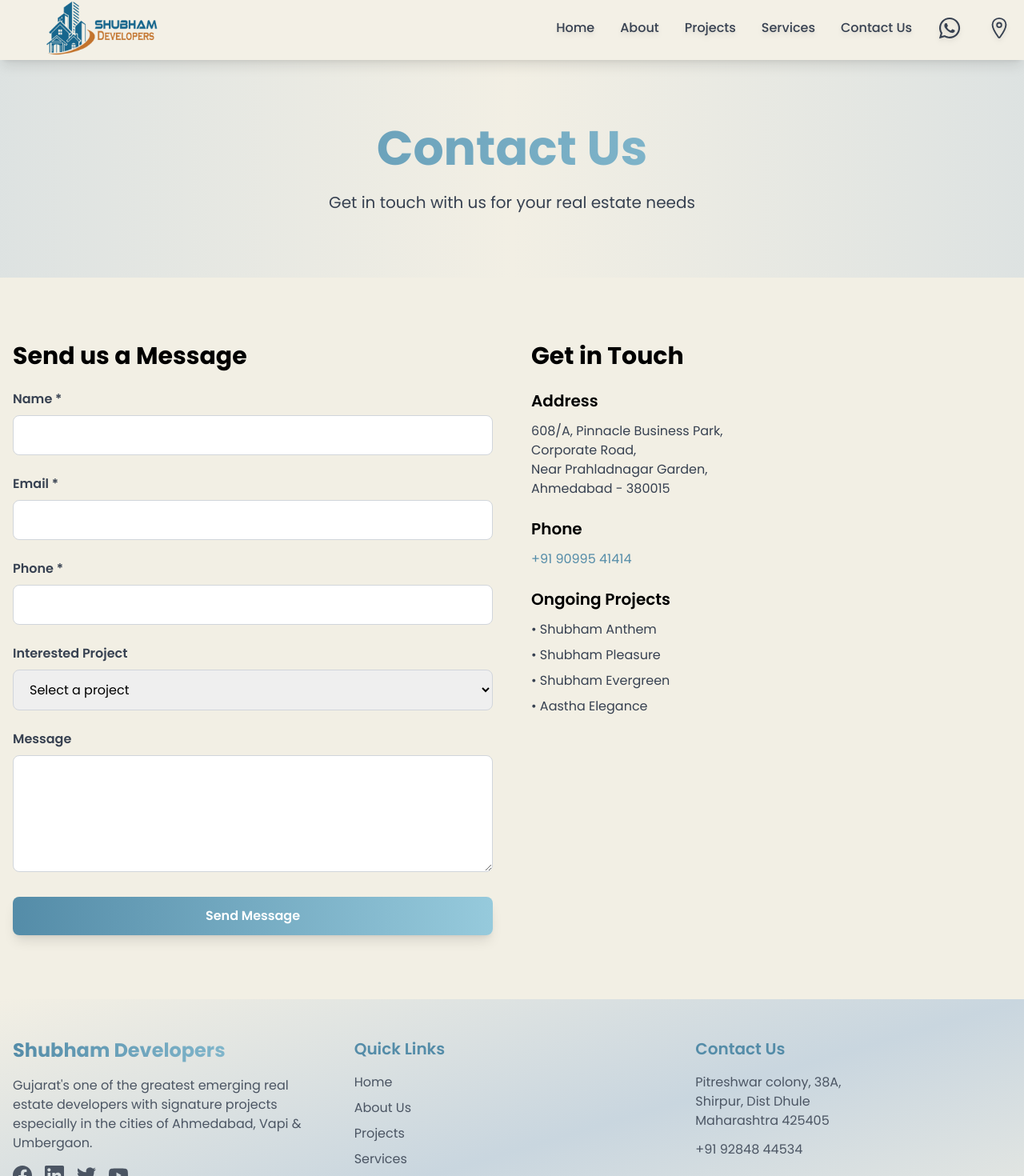
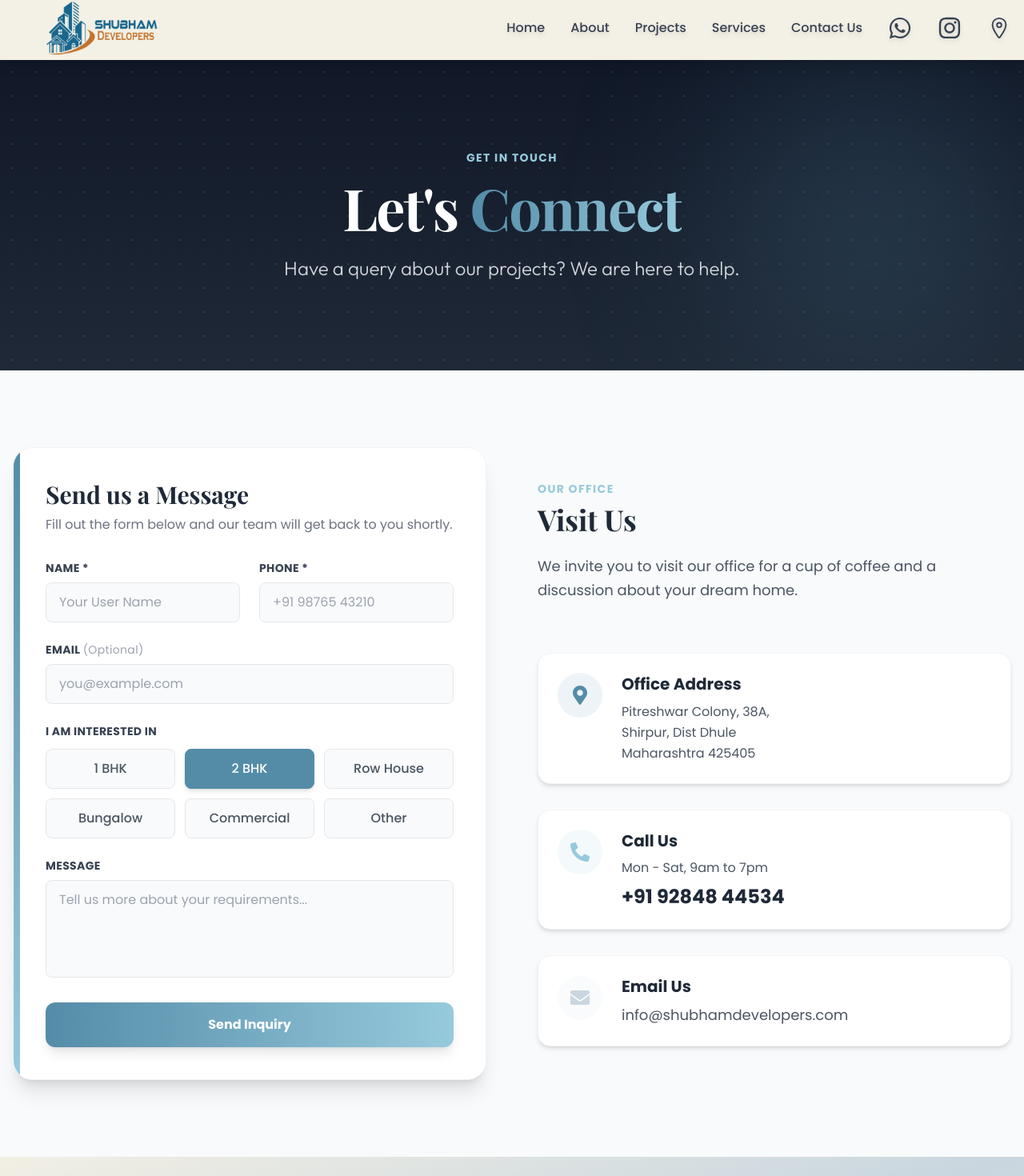
Before and after one commit to CodeWithLakhan/ShubhamDevelopers, a React (Create React App) app: page /contact in a window 1280 px wide. Shown: the part 5-1475 px from the top of the page at 80% size. Built offline with nearby package versions, Linux system fonts and the light colour scheme; a web font is replaced by a local one.

Commit message:
changes done

```diff
--- a/src/components/Footer.js
+++ b/src/components/Footer.js
@@ -10,31 +10,9 @@
           <div>
             <h3 className="text-2xl font-bold mb-4 bg-gradient-to-r from-primary to-secondary bg-clip-text text-transparent">Shubham Developers</h3>
             <p className="text-gray-600 mb-4">
-              Gujarat's one of the greatest emerging real estate developers with signature projects
-              especially in the cities of Ahmedabad, Vapi & Umbergaon.
+              An emerging real estate force in Shirpur, Shubham Developers delivers quality-driven projects with a focus on trust, design, and long-term value.
             </p>
-            <div className="flex space-x-4">
-              <button className="text-gray-600 hover:text-primary transition">
-                <svg className="w-6 h-6" fill="currentColor" viewBox="0 0 24 24">
-                  <path d="M24 12.073c0-6.627-5.373-12-12-12s-12 5.373-12 12c0 5.99 4.388 10.954 10.125 11.854v-8.385H7.078v-3.47h3.047V9.43c0-3.007 1.792-4.669 4.533-4.669 1.312 0 2.686.235 2.686.235v2.953H15.83c-1.491 0-1.956.925-1.956 1.874v2.25h3.328l-.532 3.47h-2.796v8.385C19.612 23.027 24 18.062 24 12.073z"/>
-                </svg>
-              </button>
-              <button className="text-gray-600 hover:text-primary transition">
-                <svg className="w-6 h-6" fill="currentColor" viewBox="0 0 24 24">
-                  <path d="M20.447 20.452h-3.554v-5.569c0-1.328-.027-3.037-1.852-3.037-1.853 0-2.136 1.445-2.136 2.939v5.667H9.351V9h3.414v1.561h.046c.477-.9 1.637-1.85 3.37-1.85 3.601 0 4.267 2.37 4.267 5.455v6.286zM5.337 7.433c-1.144 0-2.063-.926-2.063-2.065 0-1.138.92-2.063 2.063-2.063 1.14 0 2.064.925 2.064 2.063 0 1.139-.925 2.065-2.064 2.065zm1.782 13.019H3.555V9h3.564v11.452zM22.225 0H1.771C.792 0 0 .774 0 1.729v20.542C0 23.227.792 24 1.771 24h20.451C23.2 24 24 23.227 24 22.271V1.729C24 .774 23.2 0 22.222 0h.003z"/>
-                </svg>
-              </button>
-              <button className="text-gray-600 hover:text-primary transition">
-                <svg className="w-6 h-6" fill="currentColor" viewBox="0 0 24 24">
-                  <path d="M23.953 4.57a10 10 0 01-2.825.775 4.958 4.958 0 002.163-2.723c-.951.555-2.005.959-3.127 1.184a4.92 4.92 0 00-8.384 4.482C7.69 8.095 4.067 6.13 1.64 3.162a4.822 4.822 0 00-.666 2.475c0 1.71.87 3.213 2.188 4.096a4.904 4.904 0 01-2.228-.616v.06a4.923 4.923 0 003.946 4.827 4.996 4.996 0 01-2.212.085 4.936 4.936 0 004.604 3.417 9.867 9.867 0 01-6.102 2.105c-.39 0-.779-.023-1.17-.067a13.995 13.995 0 007.557 2.209c9.053 0 13.998-7.496 13.998-13.985 0-.21 0-.42-.015-.63A9.935 9.935 0 0024 4.59z"/>
-                </svg>
-              </button>
-              <button className="text-gray-600 hover:text-primary transition">
-                <svg className="w-6 h-6" fill="currentColor" viewBox="0 0 24 24">
-                  <path d="M23.498 6.186a3.016 3.016 0 0 0-2.122-2.136C19.505 3.545 12 3.545 12 3.545s-7.505 0-9.377.505A3.017 3.017 0 0 0 .502 6.186C0 8.07 0 12 0 12s0 3.93.502 5.814a3.016 3.016 0 0 0 2.122 2.136c1.871.505 9.376.505 9.376.505s7.505 0 9.377-.505a3.015 3.015 0 0 0 2.122-2.136C24 15.93 24 12 24 12s0-3.93-.502-5.814zM9.545 15.568V8.432L15.818 12l-6.273 3.568z"/>
-                </svg>
-              </button>
-            </div>
+
           </div>
 
           {/* Quick Links */}
--- a/src/components/Header.js
+++ b/src/components/Header.js
@@ -1,6 +1,6 @@
 import React, { useState } from 'react';
 import { Link } from 'react-router-dom';
-import { FaWhatsapp } from "react-icons/fa";
+import { FaWhatsapp, FaInstagram } from "react-icons/fa";
 import { IoLocationOutline } from "react-icons/io5";
 
 
@@ -49,6 +49,15 @@
               aria-label="WhatsApp"
             >
               <FaWhatsapp className="text-3xl" />
+            </a>
+            <a
+              href="https://www.instagram.com/my1st_residence?igsh=MTdxbm42OHp3MTNpaQ%3D%3D"
+              target="_blank"
+              rel="noopener noreferrer"
+              className="text-gray-700 hover:text-pink-600 transition-colors animate-heartbeat drop-shadow-md"
+              aria-label="Instagram"
+            >
+              <FaInstagram className="text-3xl" />
             </a>
             <a
               href="https://maps.app.goo.gl/jUoxAuLJKR5HVz4A7"
--- a/src/pages/ContactPage/contact.js
+++ b/src/pages/ContactPage/contact.js
@@ -1,11 +1,12 @@
 import React, { useState } from 'react';
+import { FaPhoneAlt, FaMapMarkerAlt, FaEnvelope } from 'react-icons/fa';
 
 const Contact = () => {
   const [formData, setFormData] = useState({
     name: '',
     email: '',
     phone: '',
-    project: '',
+    propertyType: '2 BHK', // Default value
     message: ''
   });
 
@@ -18,37 +19,53 @@
 
   const handleSubmit = (e) => {
     e.preventDefault();
-    // Handle form submission
     console.log('Form submitted:', formData);
     alert('Thank you for your inquiry! We will get back to you soon.');
   };
 
+  const propertyTypes = [
+    '1 BHK',
+    '2 BHK',
+    'Row House',
+    'Bungalow',
+    'Commercial',
+    'Other'
+  ];
+
   return (
-    <div className="min-h-screen bg-background">
+    <div className="min-h-screen bg-white">
       {/* Hero Section */}
-      <section className="bg-gradient-to-r from-accent/50 via-background to-accent/50 text-gray-800 py-20">
-        <div className="container mx-auto px-4">
-          <div className="text-center">
-            <h1 className="text-5xl md:text-6xl font-bold mb-6 bg-gradient-to-r from-primary to-secondary bg-clip-text text-transparent">Contact Us</h1>
-            <p className="text-xl text-gray-700">
-              Get in touch with us for your real estate needs
+      <section className="relative py-28 bg-gradient-to-b from-gray-900 to-gray-800 text-white overflow-hidden">
+        <div className="absolute inset-0 opacity-10" style={{ backgroundImage: 'radial-gradient(circle, #ffffff 1px, transparent 1px)', backgroundSize: '30px 30px' }}></div>
+        <div className="absolute top-0 right-0 w-96 h-96 bg-primary/20 rounded-full blur-[100px]"></div>
+
+        <div className="container mx-auto px-4 relative z-10 text-center">
+          <span className="text-secondary font-bold tracking-widest uppercase text-sm mb-4 block animate-fade-in-up">Get In Touch</span>
+          <h1 className="text-5xl md:text-7xl font-heading font-bold mb-6 tracking-tight">
+            Let's <span className="text-transparent bg-clip-text bg-gradient-to-r from-primary to-secondary">Connect</span>
+          </h1>
+          <p className="text-xl md:text-2xl text-gray-300 font-body font-light max-w-2xl mx-auto">
+            Have a query about our projects? We are here to help.
           </p>
-          </div>
         </div>
       </section>
 
       {/* Contact Section */}
-      <section className="py-20">
+      <section className="py-24 bg-gray-50">
         <div className="container mx-auto px-4">
-          <div className="grid grid-cols-1 lg:grid-cols-2 gap-12">
+          <div className="grid grid-cols-1 lg:grid-cols-2 gap-16 max-w-7xl mx-auto">
+
             {/* Contact Form */}
+            <div className="bg-white p-8 md:p-10 rounded-3xl shadow-xl border border-gray-100 relative overflow-hidden group">
+              <div className="absolute top-0 left-0 w-2 h-full bg-gradient-to-b from-primary to-secondary"></div>
+
+              <h2 className="text-3xl font-heading font-bold mb-2 text-gray-800">Send us a Message</h2>
+              <p className="text-gray-500 mb-8">Fill out the form below and our team will get back to you shortly.</p>
+
+              <form onSubmit={handleSubmit} className="space-y-6">
+                <div className="grid grid-cols-1 md:grid-cols-2 gap-6">
                   <div>
-              <h2 className="text-3xl font-bold mb-6">Send us a Message</h2>
-              <form onSubmit={handleSubmit} className="space-y-6">
-                <div>
-                  <label htmlFor="name" className="block text-gray-700 font-semibold mb-2">
-                    Name *
-                  </label>
+                    <label htmlFor="name" className="block text-gray-700 font-bold mb-2 text-sm uppercase tracking-wide">Name *</label>
                     <input
                       type="text"
                       id="name"
@@ -56,27 +73,12 @@
                       required
                       value={formData.name}
                       onChange={handleChange}
-                    className="w-full px-4 py-3 border border-gray-300 rounded-lg focus:ring-2 focus:ring-primary focus:border-transparent"
+                      placeholder="Your User Name"
+                      className="w-full px-4 py-3 bg-gray-50 border border-gray-200 rounded-lg focus:ring-2 focus:ring-primary focus:border-transparent transition-all outline-none hover:bg-white"
                     />
                   </div>
                   <div>
-                  <label htmlFor="email" className="block text-gray-700 font-semibold mb-2">
-                    Email *
-                  </label>
-                  <input
-                    type="email"
-                    id="email"
-                    name="email"
-                    required
-                    value={formData.email}
-                    onChange={handleChange}
-                    className="w-full px-4 py-3 border border-gray-300 rounded-lg focus:ring-2 focus:ring-primary focus:border-transparent"
-                  />
-                </div>
-                <div>
-                  <label htmlFor="phone" className="block text-gray-700 font-semibold mb-2">
-                    Phone *
-                  </label>
+                    <label htmlFor="phone" className="block text-gray-700 font-bold mb-2 text-sm uppercase tracking-wide">Phone *</label>
                     <input
                       type="tel"
                       id="phone"
@@ -84,79 +86,123 @@
                       required
                       value={formData.phone}
                       onChange={handleChange}
-                    className="w-full px-4 py-3 border border-gray-300 rounded-lg focus:ring-2 focus:ring-primary focus:border-transparent"
+                      placeholder="+91 98765 43210"
+                      className="w-full px-4 py-3 bg-gray-50 border border-gray-200 rounded-lg focus:ring-2 focus:ring-primary focus:border-transparent transition-all outline-none hover:bg-white"
                     />
                   </div>
+                </div>
+
                 <div>
-                  <label htmlFor="project" className="block text-gray-700 font-semibold mb-2">
-                    Interested Project
+                  <label htmlFor="email" className="block text-gray-700 font-bold mb-2 text-sm uppercase tracking-wide">Email <span className="text-gray-400 font-normal normal-case">(Optional)</span></label>
+                  <input
+                    type="email"
+                    id="email"
+                    name="email"
+                    value={formData.email}
+                    onChange={handleChange}
+                    placeholder="you@example.com"
+                    className="w-full px-4 py-3 bg-gray-50 border border-gray-200 rounded-lg focus:ring-2 focus:ring-primary focus:border-transparent transition-all outline-none hover:bg-white"
+                  />
+                </div>
+
+                <div>
+                  <label className="block text-gray-700 font-bold mb-3 text-sm uppercase tracking-wide">I am interested in</label>
+                  <div className="grid grid-cols-2 md:grid-cols-3 gap-3">
+                    {propertyTypes.map((type) => (
+                      <label key={type} className="relative cursor-pointer">
+                        <input
+                          type="radio"
+                          name="propertyType"
+                          value={type}
+                          checked={formData.propertyType === type}
+                          onChange={handleChange}
+                          className="peer sr-only"
+                        />
+                        <div className="w-full px-4 py-3 bg-gray-50 border border-gray-200 text-gray-600 rounded-lg text-center font-medium transition-all peer-checked:bg-primary peer-checked:text-white peer-checked:border-primary hover:bg-gray-100 peer-checked:shadow-md">
+                          {type}
+                        </div>
                       </label>
-                  <select
-                    id="project"
-                    name="project"
-                    value={formData.project}
-                    onChange={handleChange}
-                    className="w-full px-4 py-3 border border-gray-300 rounded-lg focus:ring-2 focus:ring-primary focus:border-transparent"
-                  >
-                    <option value="">Select a project</option>
-                    <option value="shubham-evergreen">Shubham Evergreen</option>
-                    <option value="shubham-anthem">Shubham Anthem</option>
-                    <option value="shubham-pleasure">Shubham Pleasure</option>
-                    <option value="aastha-elegance">Aastha Elegance</option>
-                  </select>
+                    ))}
                   </div>
+                </div>
+
                 <div>
-                  <label htmlFor="message" className="block text-gray-700 font-semibold mb-2">
-                    Message
-                  </label>
+                  <label htmlFor="message" className="block text-gray-700 font-bold mb-2 text-sm uppercase tracking-wide">Message</label>
                   <textarea
                     id="message"
                     name="message"
-                    rows="5"
+                    rows="4"
                     value={formData.message}
                     onChange={handleChange}
-                    className="w-full px-4 py-3 border border-gray-300 rounded-lg focus:ring-2 focus:ring-primary focus:border-transparent"
+                    placeholder="Tell us more about your requirements..."
+                    className="w-full px-4 py-3 bg-gray-50 border border-gray-200 rounded-lg focus:ring-2 focus:ring-primary focus:border-transparent transition-all outline-none hover:bg-white resize-none"
                   ></textarea>
                 </div>
+
                 <button
                   type="submit"
-                  className="w-full bg-gradient-to-r from-primary to-secondary text-white px-6 py-3 rounded-lg font-semibold hover:from-primary hover:to-secondary transition shadow-lg"
+                  className="w-full bg-gradient-to-r from-primary to-secondary text-white px-8 py-4 rounded-xl font-bold shadow-lg hover:shadow-2xl hover:scale-[1.02] transition-all duration-300"
                 >
-                  Send Message
+                  Send Inquiry
                 </button>
               </form>
             </div>
 
             {/* Contact Info */}
+            <div className="space-y-8 flex flex-col justify-center">
               <div>
-              <h2 className="text-3xl font-bold mb-6">Get in Touch</h2>
-              <div className="space-y-6">
-                <div>
-                  <h3 className="text-xl font-semibold mb-3">Address</h3>
-                  <p className="text-gray-700">
-                    608/A, Pinnacle Business Park,<br />
-                    Corporate Road,<br />
-                    Near Prahladnagar Garden,<br />
-                    Ahmedabad - 380015
+                <span className="text-secondary font-bold tracking-widest uppercase text-sm mb-2 block">Our Office</span>
+                <h2 className="text-4xl font-heading font-bold mb-6 text-gray-800">Visit Us</h2>
+                <p className="text-gray-600 leading-relaxed text-lg mb-8">
+                  We invite you to visit our office for a cup of coffee and a discussion about your dream home.
                 </p>
               </div>
+
+              <div className="grid gap-8">
+                {/* Address Card */}
+                <div className="flex items-start gap-6 p-6 bg-white rounded-2xl shadow-md border border-gray-100 hover:border-primary/30 transition-all hover:-translate-y-1">
+                  <div className="w-14 h-14 bg-primary/10 rounded-full flex items-center justify-center text-primary text-2xl shrink-0">
+                    <FaMapMarkerAlt />
+                  </div>
                   <div>
-                  <h3 className="text-xl font-semibold mb-3">Phone</h3>
-                  <a href="tel:+919099541414" className="text-primary hover:text-secondary transition">
-                    +91 90995 41414
+                    <h3 className="text-xl font-bold text-gray-800 mb-2">Office Address</h3>
+                    <p className="text-gray-600 leading-relaxed">
+                      Pitreshwar Colony, 38A,<br />
+                      Shirpur, Dist Dhule<br />
+                      Maharashtra 425405
+                    </p>
+                  </div>
+                </div>
+
+                {/* Phone Card */}
+                <div className="flex items-start gap-6 p-6 bg-white rounded-2xl shadow-md border border-gray-100 hover:border-primary/30 transition-all hover:-translate-y-1">
+                  <div className="w-14 h-14 bg-secondary/10 rounded-full flex items-center justify-center text-secondary text-2xl shrink-0">
+                    <FaPhoneAlt />
+                  </div>
+                  <div>
+                    <h3 className="text-xl font-bold text-gray-800 mb-2">Call Us</h3>
+                    <p className="text-gray-600 mb-2">Mon - Sat, 9am to 7pm</p>
+                    <a href="tel:+919284844534" className="text-2xl font-bold text-gray-800 hover:text-primary transition-colors block">
+                      +91 92848 44534
                     </a>
                   </div>
+                </div>
+
+                 {/* Email Card (Optional/Generic) */}
+                <div className="flex items-start gap-6 p-6 bg-white rounded-2xl shadow-md border border-gray-100 hover:border-primary/30 transition-all hover:-translate-y-1">
+                   <div className="w-14 h-14 bg-accent/10 rounded-full flex items-center justify-center text-accent text-2xl shrink-0">
+                     <FaEnvelope />
+                   </div>
                    <div>
-                  <h3 className="text-xl font-semibold mb-3">Ongoing Projects</h3>
-                  <ul className="space-y-2 text-gray-700">
-                    <li>• Shubham Anthem</li>
-                    <li>• Shubham Pleasure</li>
-                    <li>• Shubham Evergreen</li>
-                    <li>• Aastha Elegance</li>
-                  </ul>
+                     <h3 className="text-xl font-bold text-gray-800 mb-2">Email Us</h3>
+                     <a href="mailto:info@shubhamdevelopers.com" className="text-lg text-gray-600 hover:text-primary transition-colors">
+                       info@shubhamdevelopers.com
+                     </a>
                    </div>
                  </div>
               </div>
+            </div>
+
           </div>
         </div>
       </section>
--- a/src/pages/ProjectsPage/projects.js
+++ b/src/pages/ProjectsPage/projects.js
@@ -14,8 +14,8 @@
       name: 'Vrindavan Heights',
       location: 'Near Mandal gate, Mandal Shivar, Shirpur',
       description: '2BHK and 1 BHK Flats. A perfect blend of comfort and affordability.',
-      type: 'Residential',
-      status: 'ongoing',
+      tags: ['Residential', 'Flats', 'Budget Homes'],
+      status: ['completed' , 'ready possession'],
       images: [
         '/images/vrindawanHeightsv1.jpeg',
         '/images/vrindawanHeightsv2.jpg'
@@ -26,8 +26,8 @@
       name: 'Shubham Row House',
       location: 'Navjeevan Park, Near SPDM College',
       description: '2BHK Luxurious Row Houses designed for modern families.',
-      type: 'Residential',
-      status: 'ongoing',
+      tags: ['Residential', 'Row House', 'Modern Living'],
+      status: ['ongoing', 'booking open'],
       images: [
          '/images/ShubhamRowHouseV1.jpg',
          '/images/ShubhamRowHouseV2.jpg'
@@ -38,8 +38,8 @@
       name: '4BHK Luxurious Bunglow',
       location: 'Mahaveer Lawns, Mandal Shivar',
       description: 'Premium standalone bunglows offering privacy and grandeur. (Sold Out)',
-      type: 'Villas',
-      status: 'completed',
+      tags: ['Residential', 'Bunglow', 'Luxury'],
+      status: ['completed', 'sold out'],
       images: [
         '/images/BunglowSoldv1.jpeg',
         '/images/BunglowSoldv2.jpeg'
@@ -50,8 +50,8 @@
       name: 'Indramangal Apartment',
       location: 'Mahaveer Vihar, Near City pride Mall, Mandal Shivar, Shirpur',
       description: 'Classic residential 2BHK Flats defining standard urban living.',
-      type: 'Residential',
-      status: 'completed',
+      tags: ['Residential', 'Apartment', 'City Center'],
+      status: ['completed'],
       images: [
         '/images/IndramangalApartment.jpeg'
       ]
@@ -61,8 +61,8 @@
       name: 'Shubham Residency',
       location: 'Vasant anna nagar, Karvand road, Mandal Shivar, Shirpur',
       description: 'Premium standalone 2BHK Row Houses.',
-      type: 'Residential',
-      status: 'completed',
+      tags: ['Residential', 'Row House', 'Premium'],
+      status: ['ongoing'],
       images: [
         '/images/ShubhamResidencyView1.jpg',
         '/images/ShubhamResidencyView2.jpg'
@@ -73,8 +73,8 @@
       name: 'Shivtara Residency',
       location: 'Mahaveer Vihar, Near City pride mall, Mandal Shivar, Shirpur',
       description: '2BHK Luxurious Row Houses. ',
-      type: 'Residential',
-      status: 'completed',
+      tags: ['Residential', 'Row House', 'Luxury'],
+      status: ['ongoing'],
       images: [
         '/images/ShivtaraV1.jpg',
         '/images/ShivtaraV2.jpg'
@@ -84,7 +84,7 @@
 
   const filteredProjects = activeTab === 'all'
     ? projects
-    : projects.filter(project => project.status === activeTab);
+    : projects.filter(project => project.status.includes(activeTab));
 
   return (
     <div className="min-h-screen bg-white">
@@ -164,18 +164,31 @@
                     </div>
                   )}
 
-                  {/* Status Badge */}
-                  <div className={`absolute top-4 right-4 z-10 px-3 py-1 rounded-full text-xs font-bold uppercase tracking-wider text-white shadow-lg ${
-                    project.status === 'ongoing' ? 'bg-green-500' : 'bg-blue-500'
-                  }`}>
-                    {project.status}
+                  {/* Status Badges */}
+                  <div className="absolute top-4 right-4 z-10 flex flex-col gap-2 items-end">
+                    {project.status.map((status, idx) => (
+                      <div key={idx} className={`px-3 py-1 rounded-full text-xs font-bold uppercase tracking-wider text-white shadow-lg ${
+                        status === 'ongoing' ? 'bg-green-500' :
+                        status === 'completed' ? 'bg-blue-500' :
+                        status === 'booking open' ? 'bg-yellow-500' :
+                        'bg-red-500'
+                      }`}>
+                        {status}
+                      </div>
+                    ))}
                   </div>
                 </div>
 
                 {/* Content */}
                 <div className="p-8 flex flex-col flex-grow relative">
-                   {/* Type Tag */}
-                  <span className="text-secondary text-xs font-bold tracking-widest uppercase mb-2 block">{project.type}</span>
+                   {/* Tags */}
+                   <div className="flex flex-wrap gap-2 mb-3">
+                     {project.tags.map((tag, i) => (
+                       <span key={i} className="text-secondary text-[10px] font-bold tracking-widest uppercase bg-secondary/10 px-2 py-1 rounded-md">
+                         {tag}
+                       </span>
+                     ))}
+                   </div>
 
                   <h3 className="text-2xl font-heading font-bold text-gray-800 mb-2 group-hover:text-primary transition-colors">
                     {project.name}
```
Also changed, not shown: src/pages/AboutPage/about.js (+9 -13 lines), src/pages/HomePage/home.js (+29 -19 lines). Lines whose indentation alone changed are shown as unchanged.
